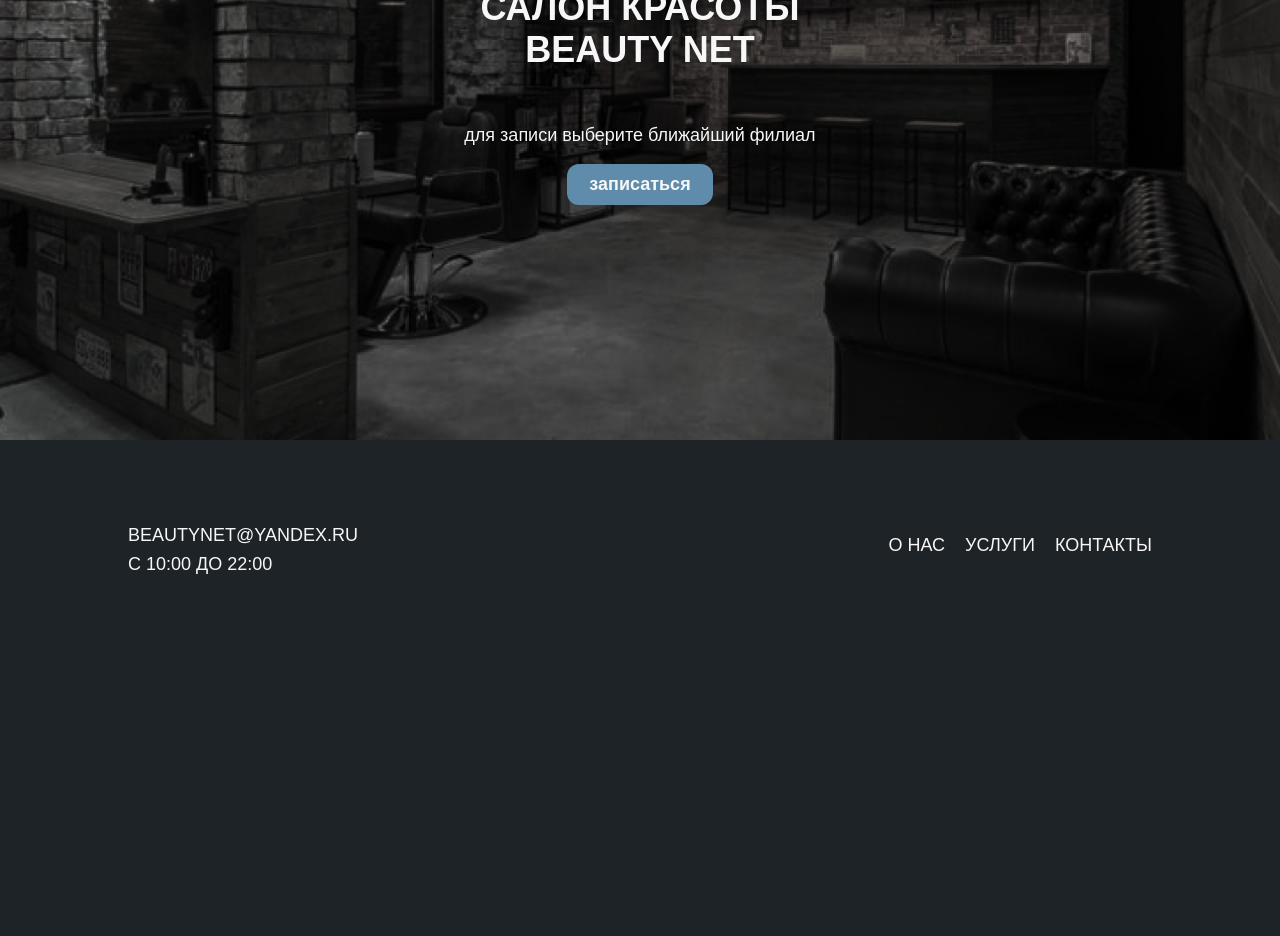
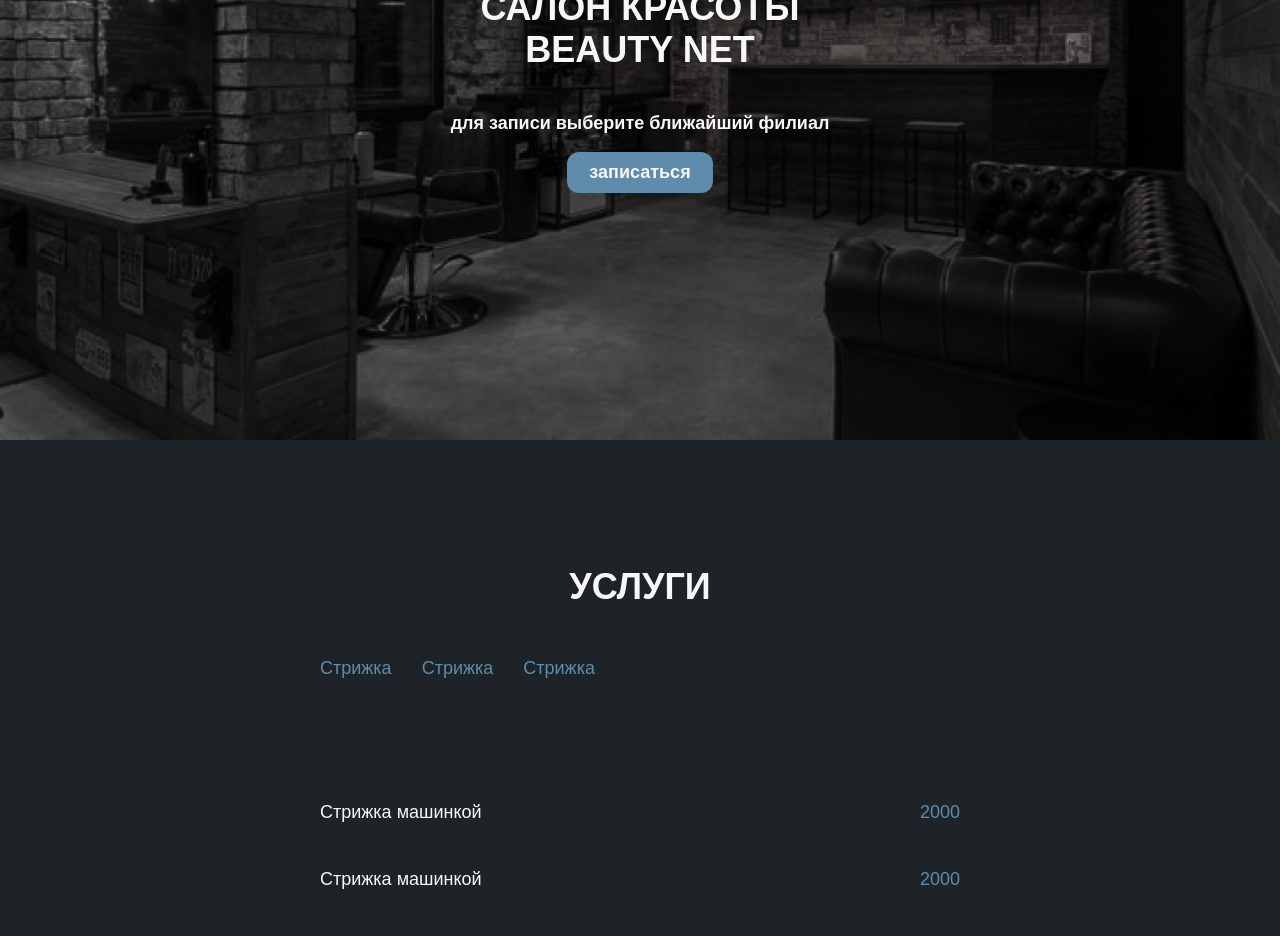
Before and after one commit to ext33/beauty-net, a Vue app in the folder front/: page / in a window 1280 px wide. Shown: the part 360-1296 px from the top of the page. Before the commit the page ends 990 px from the top, so only its background shows below. Built offline with nearby package versions, Linux system fonts and the light colour scheme.

Commit message:
upd main page, add services and map

```diff
--- a/front/package.json
+++ b/front/package.json
@@ -12,7 +12,8 @@
     "@fortawesome/free-solid-svg-icons": "^5.15.1",
     "@fortawesome/vue-fontawesome": "^2.0.0",
     "core-js": "^3.6.5",
-    "vue": "^2.6.11"
+    "vue": "^2.6.11",
+    "vue-yandex-maps": "^0.10.9"
   },
   "devDependencies": {
     "@vue/cli-plugin-babel": "~4.5.0",
--- a/front/src/App.vue
+++ b/front/src/App.vue
@@ -19,7 +19,7 @@
   padding-right: 10%;
   padding-left: 10%;
 }
-body {
+body{
   background-color: #1E2327;
   margin: 0;
 }
--- a/front/src/components/Nav.vue
+++ b/front/src/components/Nav.vue
@@ -6,9 +6,9 @@
         <span class="text2">NET</span>
       </p>
     </div>
-    <div class="menu">
+    <button class="menu">
       <font-awesome-icon icon="bars" style="height: 45px; width: 44px; color: #F7F7F7" />
-    </div>
+    </button>
   </nav>
 </template>
 
@@ -25,7 +25,6 @@
   justify-content: space-between;
   align-items: center;
   color: #F7F7F7;
-
 }
 .logo{
   width: 162px;
@@ -51,5 +50,9 @@
   display: flex;
   align-items: center;
   justify-content: center;
+  background: none;
+  border: 0;
+  text-decoration: none;
 }
+
 </style>
--- /dev/null
+++ b/front/src/components/pages/main/Category.vue
@@ -0,0 +1,21 @@
+<template>
+  <a href="" class="category-link category-link-active">Стрижка</a>
+</template>
+
+<script>
+export default {
+name: "Category"
+}
+</script>
+
+<style scoped>
+.category-link{
+  color: #F7F7F7;
+  text-decoration: none;
+  font-size: 18px;
+  padding-right: 30px;
+}
+.category-link-active{
+  color: #5F8CAB;
+}
+</style>
--- a/front/src/components/pages/main/MainPage.vue
+++ b/front/src/components/pages/main/MainPage.vue
@@ -2,8 +2,10 @@
   <div id="main-page">
     <div class="background">
       <Nav/>
-      <MainComponent/>
+      <Promo/>
     </div>
+    <Services/>
+    <Map/>
     <Footer/>
   </div>
 </template>
@@ -11,11 +13,13 @@
 <script>
 import Nav from "@/components/Nav";
 import Footer from "@/components/Footer";
-import MainComponent from "@/components/pages/main/MainComponent";
+import Promo from "@/components/pages/main/Promo";
+import Services from "@/components/pages/main/Services";
+import Map from "@/components/pages/main/Map";
 
 export default {
   name: "MainPage",
-  components: {MainComponent, Footer, Nav}
+  components: {Map, Services, Promo, Footer, Nav},
 }
 </script>
 
--- /dev/null
+++ b/front/src/components/pages/main/Map.vue
@@ -0,0 +1,29 @@
+<template>
+ <div id="map">
+   <yandex-map :coords="[55.751574, 37.573856]"
+               zoom="11"
+               style="height: 800px; width: 100%"
+               :behaviors="['ruler']"
+               :controls="['trafficControl', 'searchControl', 'zoomControl', 'routeButtonControl']"
+
+   >
+
+   </yandex-map>
+ </div>
+</template>
+
+<script>
+import { yandexMap } from 'vue-yandex-maps'
+
+export default {
+  name: "Map",
+  components: { yandexMap },
+}
+
+</script>
+
+<style scoped>
+#map{
+  padding-top: 100px;
+}
+</style>
--- a/front/src/components/pages/main/MainComponent.vue
+++ b/front/src/components/pages/main/Promo.vue
@@ -1,11 +1,11 @@
 <template>
-  <div class="main-comp">
-    <p class="m-main-text">
+  <div class="main-comp container">
+    <h1 class="m-main-text">
       САЛОН КРАСОТЫ <br> BEAUTY NET
-    </p>
-    <p class="m-second-text">
+    </h1>
+    <h3 class="m-second-text">
       для записи выберите ближайший филиал
-    </p>
+    </h3>
     <button class="m-button">
       записаться
     </button>
@@ -14,7 +14,7 @@
 
 <script>
 export default {
-name: "MainComponent"
+name: "Promo"
 }
 </script>
 
--- /dev/null
+++ b/front/src/components/pages/main/Service.vue
@@ -0,0 +1,26 @@
+<template>
+ <div class="service">
+   <p class="desc">Стрижка машинкой</p>
+   <p class="price">2000</p>
+ </div>
+</template>
+
+<script>
+export default {
+name: "Service"
+}
+</script>
+
+<style scoped>
+.service{
+  display: flex;
+  justify-content: space-between;
+  flex-direction: row;
+  padding-top: 5px;
+  padding-bottom: 5px;
+  font-size: 18px;
+}
+.price{
+  color: #5F8CAB;
+}
+</style>
--- /dev/null
+++ b/front/src/components/pages/main/Services.vue
@@ -0,0 +1,43 @@
+<template>
+  <div class="services container">
+    <h2 class="services-head">УСЛУГИ</h2>
+    <div class="categories">
+      <Category/>
+      <Category/>
+      <Category/>
+    </div>
+    <div class="services-cont">
+      <Service/>
+      <Service/>
+      <Service/>
+      <Service/>
+    </div>
+  </div>
+</template>
+
+<script>
+import Category from "@/components/pages/main/Category";
+import Service from "@/components/pages/main/Service";
+export default {
+name: "Services",
+  components: {Service, Category}
+}
+</script>
+
+<style scoped>
+.services{
+  padding: 96px 25%;
+  display: flex;
+  justify-content: center;
+  color: #F7F7F7;
+  flex-direction: column;
+}
+.services-head{
+  font-size: 36px;
+  text-align: center;
+}
+.categories{
+  padding-top: 20px;
+  padding-bottom: 100px;
+}
+</style>
--- a/front/src/main.js
+++ b/front/src/main.js
@@ -3,11 +3,21 @@
 import { library } from '@fortawesome/fontawesome-svg-core'
 import { fas } from '@fortawesome/free-solid-svg-icons'
 import { FontAwesomeIcon } from '@fortawesome/vue-fontawesome'
+import YmapPlugin from 'vue-yandex-maps'
 
+const settings = {
+  apiKey: '',
+  lang: 'ru_RU',
+  coordorder: 'latlong',
+  version: '2.1'
+}
+
+Vue.use(YmapPlugin, settings)
 library.add(fas)
 Vue.component('font-awesome-icon', FontAwesomeIcon)
 Vue.config.productionTip = false
 
+
 new Vue({
   render: h => h(App),
 }).$mount('#app')
```
Also changed, not shown: 1 other file (tests, documents, lock files or other folders).
